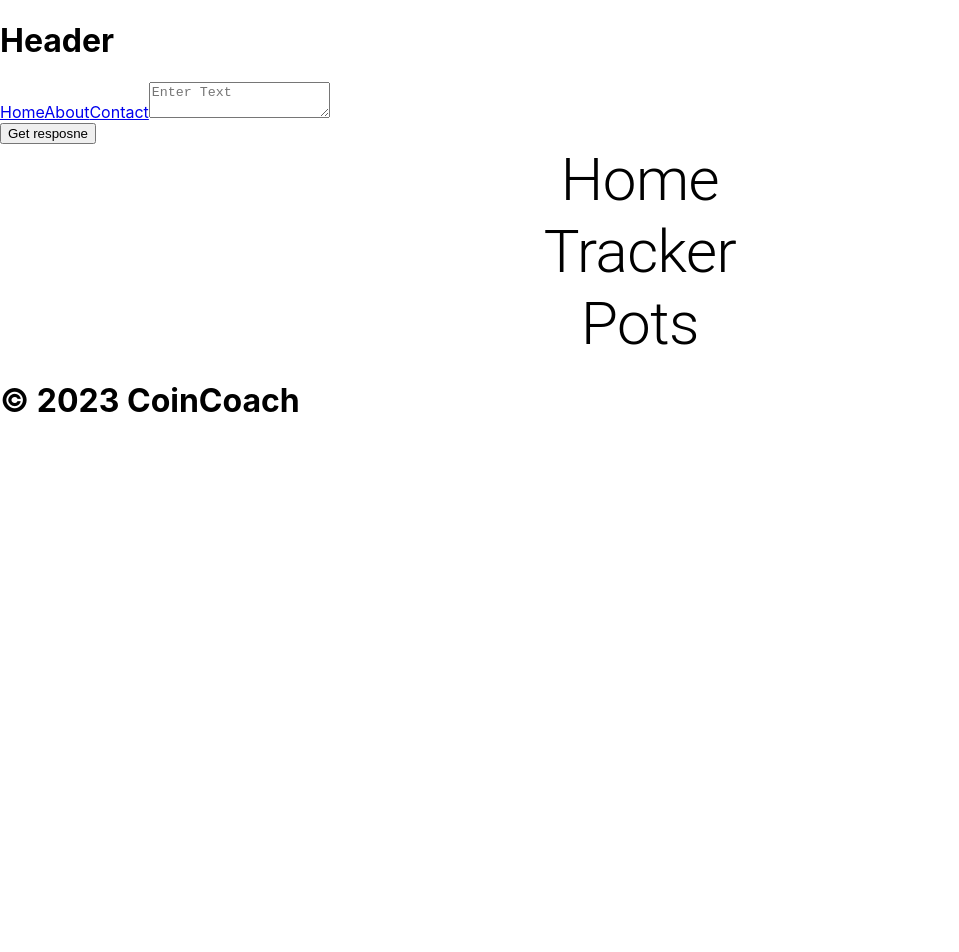
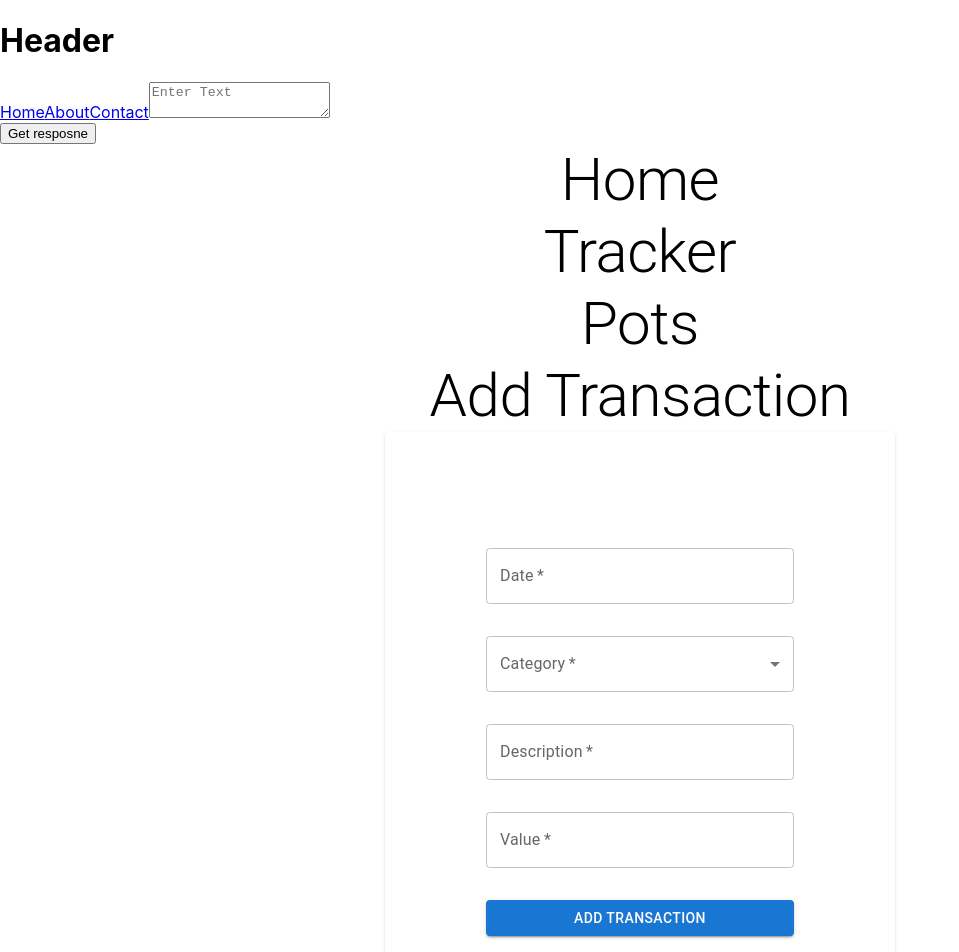
Before and after one commit to nrai14/CoinCoach, a React (Create React App) app: page / in a window 1280 px wide. Shown: the top 952 px of the page, without its empty margins (0-959 px from the left). Before the commit the page ends 800 px from the top, so only its background shows below. Built offline with nearby package versions, Linux system fonts and the light colour scheme.

Commit message:
Amends AddTransaction logic and code

```diff
--- a/src/components/AddTransaction.js
+++ b/src/components/AddTransaction.js
@@ -35,7 +35,6 @@ function AddTransaction() {
 
   const handleChange = (event) => {
 
-
     setFormData({
       ...formData,
       [event.target.name]: event.target.value
@@ -47,20 +46,40 @@ function AddTransaction() {
   const handleSubmit = (event) => {
 
     event.preventDefault();
-    const newTransactions = [
+    const newTransactions =
       {
-        date: 'date',
-        category: 'Holidays',
-        description: 'Roma ',
-        value: '400'
+        date: date,
+        category: formData.category,
+        description: formData.description,
+        value: formData.value,
       }
-    ];
+    ;
+
+    setDate(null);
+    setFormData( {
+      category: '',
+      description: '',
+      value: ''
+    });
 
 
+   //Add new transactions to the array
+    const existingTransactions = JSON.parse(localStorage.getItem('transactions'));
 
+    if( existingTransactions ){
 
-    setTransactions(newTransactions);
-    localStorage.setItem('transactions', JSON.stringify(transactions));
+        //Push new element into the Array
+        setTransactions(newTransactions);
+        existingTransactions.push(transactions);
+        localStorage.setItem('transactions', JSON.stringify(existingTransactions));
+
+    }
+    else{
+
+      localStorage.setItem('transactions', JSON.stringify([newTransactions]));
+
+    }
+
 
 
   }
@@ -79,7 +98,6 @@ function AddTransaction() {
                   <DatePicker
                     label="Date"
                     value={date}
-
                     onChange={(newValue) => {
                       setDate(newValue);
                     }}
--- a/src/components/InitPots.js
+++ b/src/components/InitPots.js
@@ -5,7 +5,6 @@ function InitPots() {
 
     const [pots, setPots] = useState([]);
 
-    useEffect(() => {
     const newPots = [
         {
             id: 0,
@@ -70,11 +69,22 @@ function InitPots() {
 
     ];
 
+
+
+    useEffect(() => {
+
+
+
     //If there are pots on the Local storage already do not create again
     const existingPots = JSON.parse(localStorage.getItem('pots'));
+    console.log('pots' + existingPots);
 
     if (existingPots===null) {
+
         setPots(newPots);
+
+        console.log(pots);
+        console.log(newPots);
         localStorage.setItem('pots', JSON.stringify(pots));
     }
     });
--- a/src/pages/Tracker.js
+++ b/src/pages/Tracker.js
@@ -1,8 +1,6 @@
 
 import InitPots from '../components/InitPots';
 import AddTransaction from '../components/AddTransaction';
-
-
 import Typography from '@mui/material/Typography';
 
 
@@ -12,7 +10,7 @@ function Tracker() {
     <>
     <Typography variant='h2' align='center'>Tracker</Typography>
     <InitPots/>
-    {/* <AddTransaction/> */}
+    <AddTransaction/>
 
 
     </>
```
Lines whose indentation alone changed are shown as unchanged.
